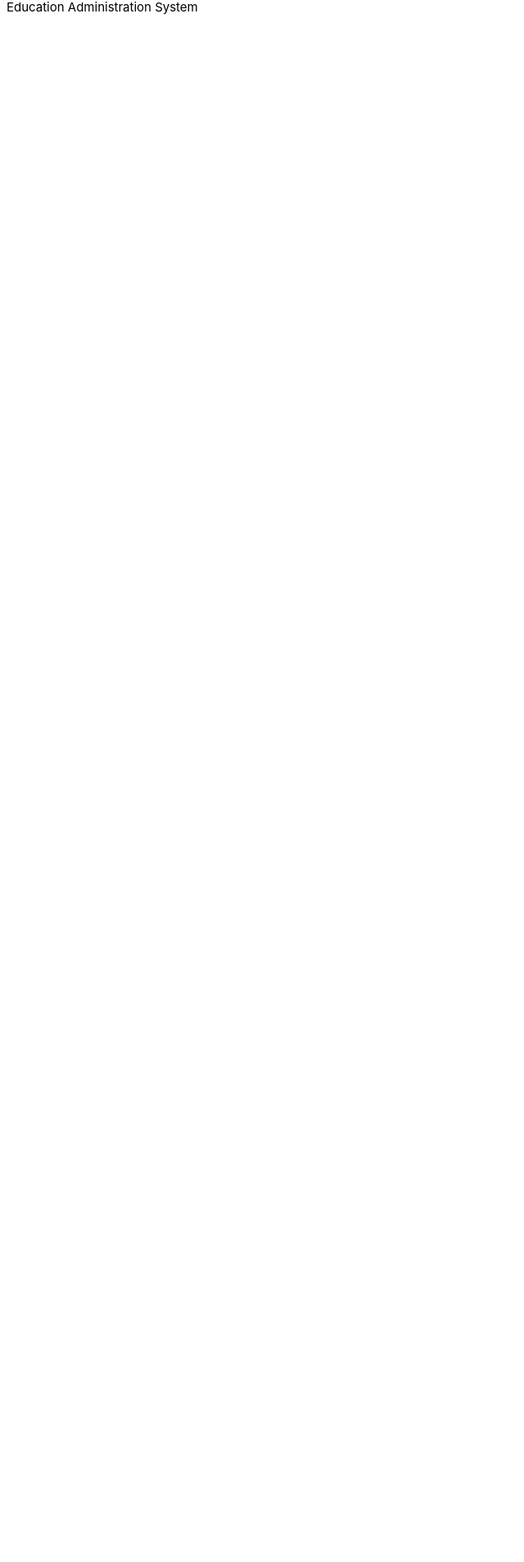
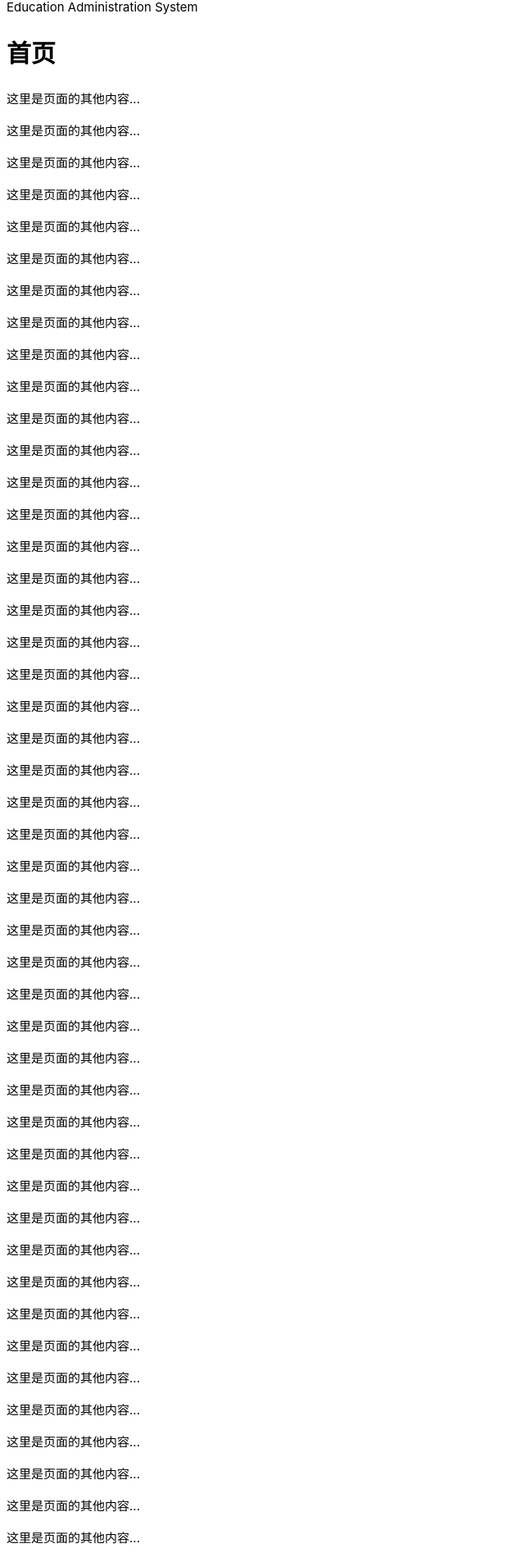
Before and after one commit to Shirolin/eas-frontend, a Vue app: page / in a window 1280 px wide. Shown: the part 11-1916 px from the top of the page at 82% size, without its empty margins (0-640 px from the left). Before the commit the page ends 816 px from the top, so only its background shows below. Built offline with nearby package versions, Linux system fonts and the light colour scheme.

Commit message:
✨ feat(首页): 添加HeaderLayout组件并实现Pinia管理的全局模态框功能

```diff
--- a/src/views/HomeView.vue
+++ b/src/views/HomeView.vue
@@ -1,6 +1,72 @@
 <script setup>
+import HeaderLayout from '@/components/layouts/HeaderLayout.vue';
+import { useModalStore } from '@/stores/modalStore';
+
+const modalStore = useModalStore();
+
+const showModal = () => {
+  modalStore.show({
+    title: '提示',
+    content: '这是一个使用 Pinia 管理的全局 Modal。',
+    onConfirm: () => {
+      console.log('点击了确定');
+    },
+    onCancel: () => {
+      console.log('点击了取消')
+    },
+  });
+};
 </script>
 <template>
   <main>
+    <h1>首页</h1>
+    <p>这里是页面的其他内容...</p>
+    <p>这里是页面的其他内容...</p>
+    <p>这里是页面的其他内容...</p>
+    <p>这里是页面的其他内容...</p>
+    <p>这里是页面的其他内容...</p>
+    <p>这里是页面的其他内容...</p>
+    <p>这里是页面的其他内容...</p>
+    <p>这里是页面的其他内容...</p>
+    <p>这里是页面的其他内容...</p>
+    <p>这里是页面的其他内容...</p>
+    <p>这里是页面的其他内容...</p>
+    <p>这里是页面的其他内容...</p>
+    <p>这里是页面的其他内容...</p>
+    <p>这里是页面的其他内容...</p>
+    <p>这里是页面的其他内容...</p>
+    <p>这里是页面的其他内容...</p>
+    <p>这里是页面的其他内容...</p>
+    <p>这里是页面的其他内容...</p>
+    <p>这里是页面的其他内容...</p>
+    <p>这里是页面的其他内容...</p>
+    <p>这里是页面的其他内容...</p>
+    <p>这里是页面的其他内容...</p>
+    <p>这里是页面的其他内容...</p>
+    <p>这里是页面的其他内容...</p>
+    <p>这里是页面的其他内容...</p>
+    <p>这里是页面的其他内容...</p>
+    <p>这里是页面的其他内容...</p>
+    <p>这里是页面的其他内容...</p>
+    <p>这里是页面的其他内容...</p>
+    <p>这里是页面的其他内容...</p>
+    <p>这里是页面的其他内容...</p>
+    <p>这里是页面的其他内容...</p>
+    <p>这里是页面的其他内容...</p>
+    <p>这里是页面的其他内容...</p>
+    <p>这里是页面的其他内容...</p>
+    <p>这里是页面的其他内容...</p>
+    <p>这里是页面的其他内容...</p>
+    <p>这里是页面的其他内容...</p>
+    <p>这里是页面的其他内容...</p>
+    <p>这里是页面的其他内容...</p>
+    <p>这里是页面的其他内容...</p>
+    <p>这里是页面的其他内容...</p>
+    <p>这里是页面的其他内容...</p>
+    <p>这里是页面的其他内容...</p>
+    <p>这里是页面的其他内容...</p>
+    <p>这里是页面的其他内容...</p>
+    <p>这里是页面的其他内容...</p>
   </main>
 </template>
+<style scoped></style>
```
